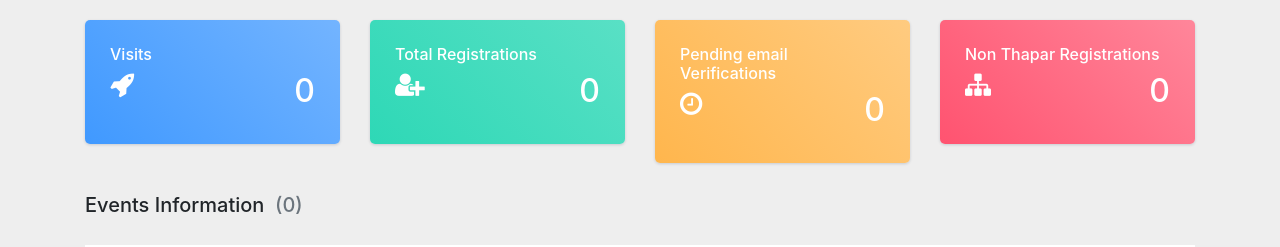
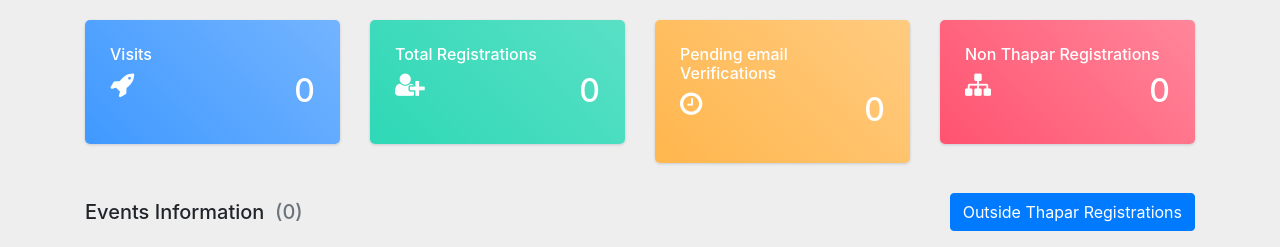
Before and after one commit to askandola/stail, a Django app: page /dashboard/ in a window 1280 px wide. Shown: the top 247 px of the page. Run offline with Django 4.2, Linux system fonts and the light colour scheme; the visitor is signed in with stand-in values (Sample User, id 1); data comes from the database, SQL or seed files in the repository; data that the repository does not hold is empty; some libraries are stand-ins or nearby versions.

Commit message:
csv file generation for outside thapar registration

```diff
--- a/events/models.py
+++ b/events/models.py
@@ -107,6 +107,8 @@ class Team(models.Model):
     members = models.ManyToManyField(User, blank=True)
     max_count = models.IntegerField(default=1)
     amount_paid = models.BooleanField(default=False)
+    paid_amount_value = models.IntegerField(default=0)
+    screenshot_link = models.URLField(null=True, default=None, blank=True)
     is_thapar_team = models.BooleanField(default=True)
     def __str__(self):
         return self.name+'_'+self.event.name
@@ -115,6 +117,8 @@ class EventUserTable(models.Model):
     event = models.ForeignKey(Event, related_name='users', on_delete=models.CASCADE)
     user = models.ForeignKey(User, related_name='event_registrations', on_delete=models.CASCADE)
     amount_paid = models.BooleanField(default=False)
+    paid_amount_value = models.IntegerField(default=0)
+    screenshot_link = models.URLField(null=True, default=None, blank=True)
 
     def __str__(self):
         return self.user.email+'_'+self.event.name
--- a/info/templates/info/dashboard.html
+++ b/info/templates/info/dashboard.html
@@ -59,42 +59,17 @@
                 <h5 class="card-title">Events Information <span class="text-muted fw-normal ms-2">&nbsp;({{eventsCount}})</span></h5>
             </div>
         </div>
-        {% comment %} <div class="col-md-6">
+        <div class="col-md-6">
             <div class="d-flex flex-wrap align-items-center justify-content-end gap-2 mb-3">
                 <div>
-                    <ul class="nav nav-pills">
-                        <li class="nav-item">
-                            <a
-                                aria-current="page"
-                                href="#"
-                                class="router-link-active router-link-exact-active nav-link active"
-                                data-bs-toggle="tooltip"
-                                data-bs-placement="top"
-                                title=""
-                                data-bs-original-title="List"
-                                aria-label="List"
-                            >
-                                <i class="bx bx-list-ul"></i>
-                            </a>
-                        </li>
-                        <li class="nav-item">
-                            <a href="#" class="nav-link" data-bs-toggle="tooltip" data-bs-placement="top" title="" data-bs-original-title="Grid" aria-label="Grid"><i class="bx bx-grid-alt"></i></a>
-                        </li>
-                    </ul>
-                </div>
-                <div>
-                    <a href="#" data-bs-toggle="modal" data-bs-target=".add-new" class="btn btn-primary"><i class="bx bx-plus me-1"></i> Add New</a>
-                </div>
-                <div class="dropdown">
-                    <a class="btn btn-link text-muted py-1 font-size-16 shadow-none dropdown-toggle" href="#" role="button" data-bs-toggle="dropdown" aria-expanded="false"><i class="bx bx-dots-horizontal-rounded"></i></a>
-                    <ul class="dropdown-menu dropdown-menu-end">
-                        <li><a class="dropdown-item" href="#">Action</a></li>
-                        <li><a class="dropdown-item" href="#">Another action</a></li>
-                        <li><a class="dropdown-item" href="#">Something else here</a></li>
-                    </ul>
+                    <form action="{% url 'outsideThaparRegistrationsList' %}" method="POST">
+                        {% csrf_token %}
+                        <button type="submit" class="btn btn-primary">Outside Thapar Registrations</a>
+                    </form>
+                    {% comment %} <a href="#" data-bs-toggle="modal" data-bs-target=".add-new" class="btn btn-primary"><i class="bx bx-plus me-1"></i> Add New</a> {% endcomment %}
                 </div>
             </div>
-        </div> {% endcomment %}
+        </div>
     </div>
     <div class="row">
         <div class="col-lg-12">
--- a/info/urls.py
+++ b/info/urls.py
@@ -6,5 +6,6 @@ urlpatterns = [
     path('sponsors/', views.SponsorsView.as_view()),
     path('query/', views.QueryView.as_view()), #contact us form
     path('event-registration-details/<int:id>', views.streamEventRegstCSV, name="getEventRegistrationsList"),
+    path('non-thapar-registration-details', views.streamOutsideEventRegstCSV, name="outsideThaparRegistrationsList"),
     path('verify/<slug:slug>', views.VerifyRegistrationView.as_view())
 ]
--- a/info/views.py
+++ b/info/views.py
@@ -111,6 +111,31 @@ def streamEventRegstCSV(request, id):
     raise Http404
 
 
+@staff_member_required
+def streamOutsideEventRegstCSV(request):
+    pseudo_buffer = Echo()
+    writer = csv.writer(pseudo_buffer)
+    events = Event.objects.all()
+    rows = [['College', 'Event', 'Team Size', 'Fee amount required', 'Fee status', 'Team name', 'Leader name', 'Phone', 'Email', 'Amount Paid', 'Screenshot Link']]
+    for event in events:
+        rows.append(['','','','','','','','','','',''])
+        if event.is_team_event:
+            teams = event.teams.filter(is_thapar_team=False).all()
+            for team in teams:
+                rows.append([team.leader.college, event.name, team.max_count, event.fees_amount+(event.fees_per_member*team.max_count), team.amount_paid, team.name, team.leader.name, team.leader.phone_no, team.leader.email, team.paid_amount_value, team.screenshot_link])
+        else:
+            entries = event.users.filter(user__is_thaparian=False).all()
+            for entry in entries:
+                rows.append([entry.user.college, event.name, 1, event.fees_amount, entry.amount_paid, entry.user.name, entry.user.name, entry.user.phone_no, entry.user.email, entry.paid_amount_value, entry.screenshot_link])
+    return StreamingHttpResponse(
+        (writer.writerow(row) for row in rows),
+        content_type="text/csv",
+        headers={
+            'Content-Disposition': f'attachment; filename="outside_thapar_registrations.csv"'
+        },
+    )
+
+
 class VerifyRegistrationView(APIView):
     def get(self, request, slug):
         entry = VerifyEndpoint.objects.filter(endpoint=slug).first()
```
Also changed, not shown: jobs/job.py (+6 -2 lines), events/migrations/0023_eventusertable_paid_amount_value_and_more.py (added).
